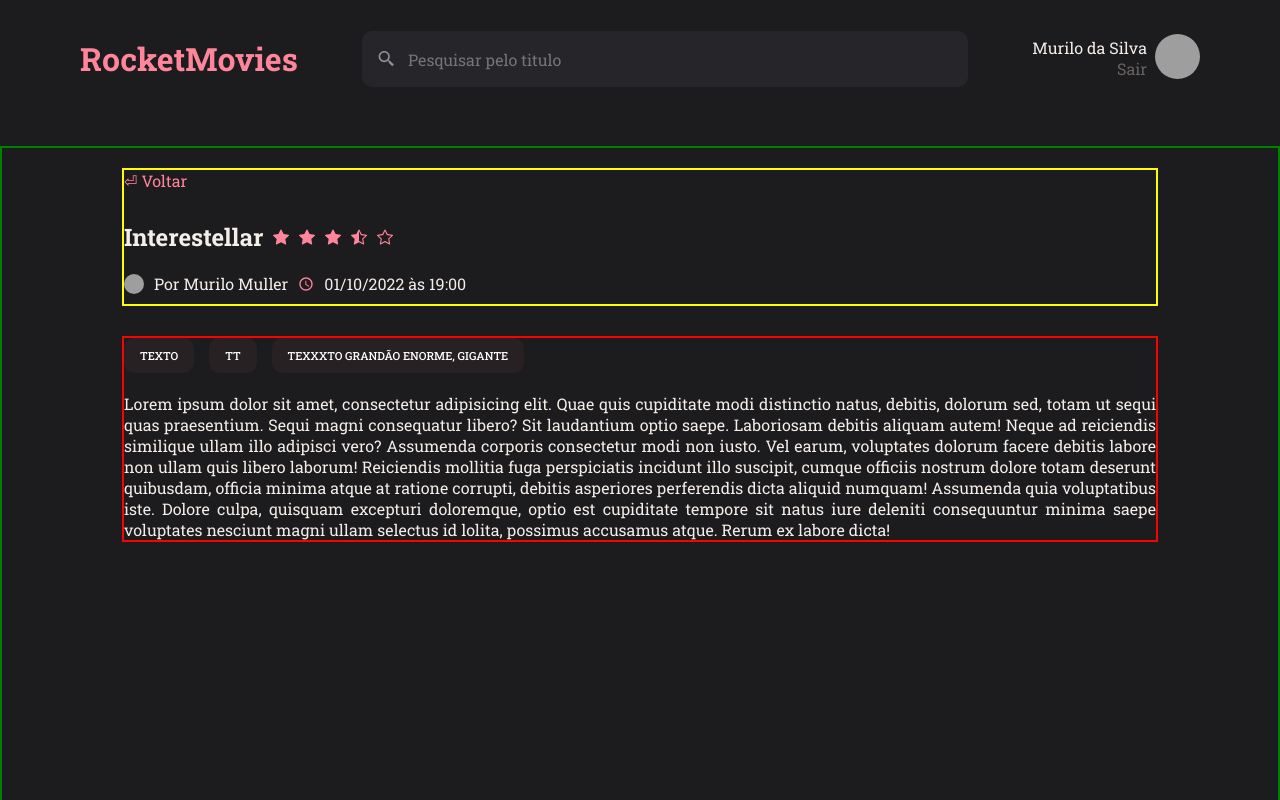
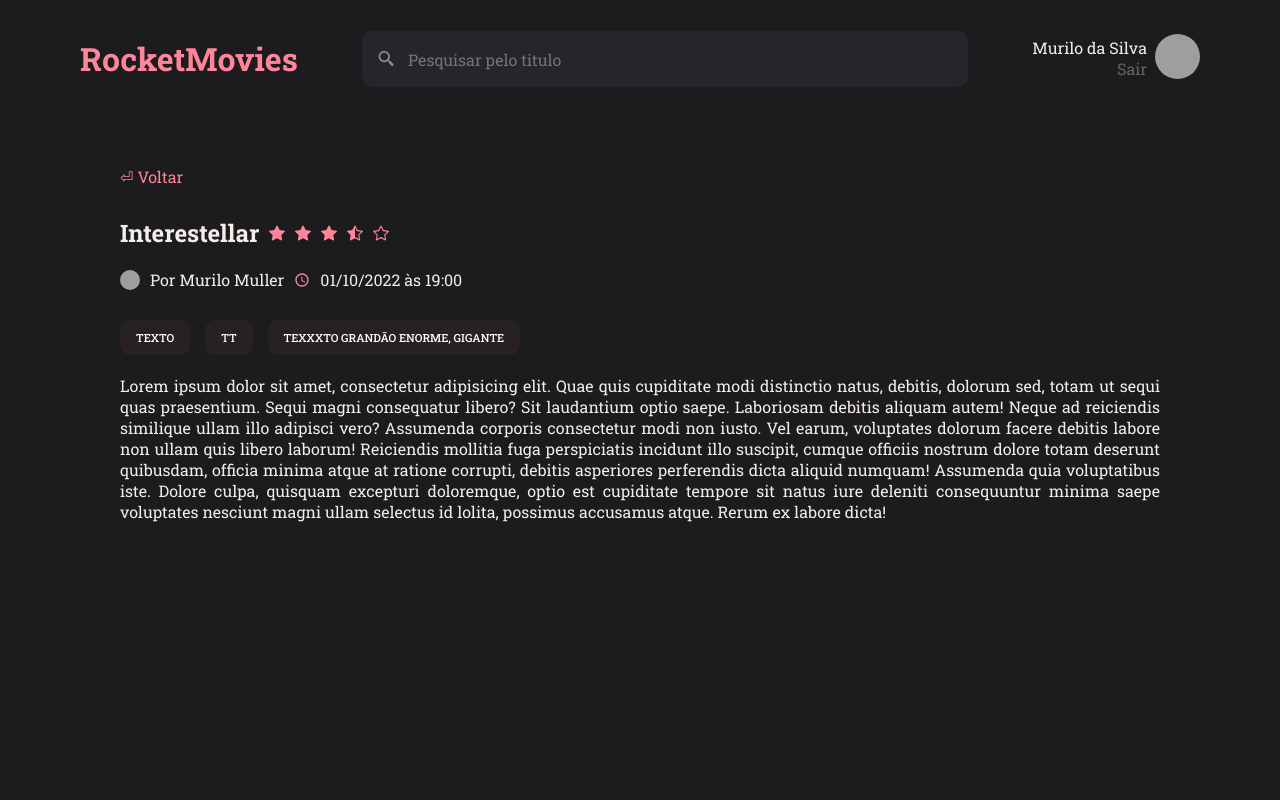
Before and after one commit to MullerHub/Rocketseat-Explorer, a React (Vite) app in the folder Stage0902_desafio/RocketMovies/: page / in a window 1280 px wide. Built offline with nearby package versions, Linux system fonts and the light colour scheme; grey boxes are pictures that could not be loaded.

Commit message:
MoviePreview ajustado e finalizado

```diff
--- a/Stage0902_desafio/RocketMovies/src/pages/MoviePreview/styles.js
+++ b/Stage0902_desafio/RocketMovies/src/pages/MoviePreview/styles.js
@@ -10,11 +10,9 @@ export const Section = styled.section`
   width: 100%;
   height: 100%;
   margin: 30px 0 20px 0;
-  border: 2px solid green;
   padding: 20px 120px 150px 120px;
 
   > div {
-    border: 2px solid yellow;
     margin-bottom: 30px;
 
     a {
@@ -44,8 +42,6 @@ export const Section = styled.section`
     }
   }
   > section {
-    border: 2px solid red;
-
     div {
       display: flex;
       gap: 15px;
```
